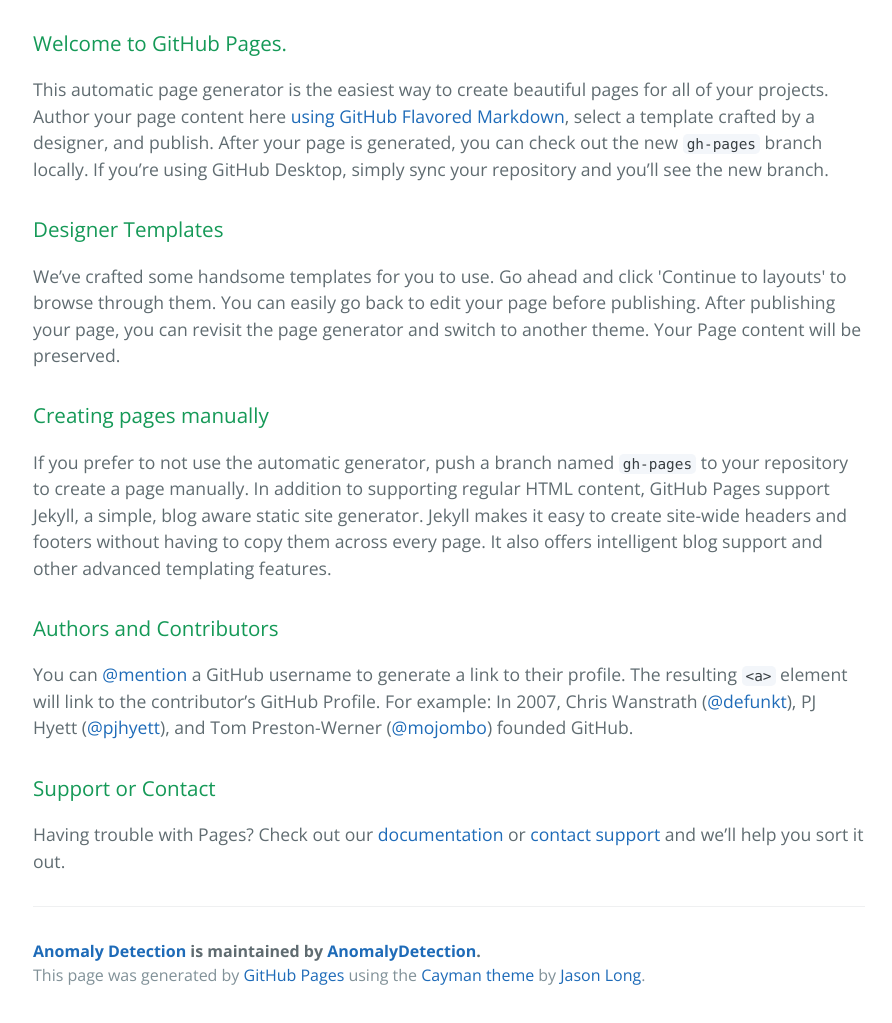
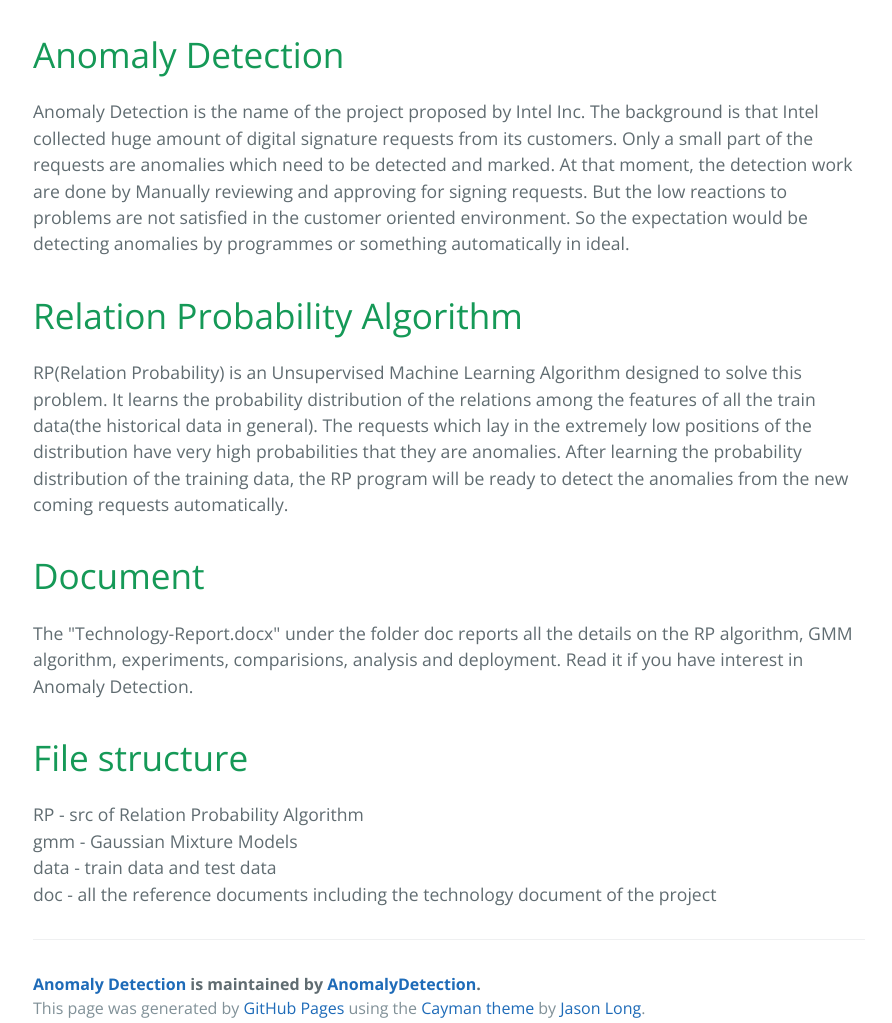
Before and after one commit to AnomalyDetection/demola, a plain HTML site: page index.html in a window 1280 px wide. Shown: the part 340-1363 px from the top of the page, without its empty margins (191-1083 px from the left). Drawn offline with nearby package versions, Linux system fonts and the light colour scheme.

```diff
--- a/index.html
+++ b/index.html
@@ -19,30 +19,28 @@
     </section>
 
     <section class="main-content">
-      <h3>
-<a id="welcome-to-github-pages" class="anchor" href="#welcome-to-github-pages" aria-hidden="true"><span class="octicon octicon-link"></span></a>Welcome to GitHub Pages.</h3>
+      <h1>
+<a id="anomaly-detection" class="anchor" href="#anomaly-detection" aria-hidden="true"><span class="octicon octicon-link"></span></a>Anomaly Detection</h1>
 
-<p>This automatic page generator is the easiest way to create beautiful pages for all of your projects. Author your page content here <a href="https://guides.github.com/features/mastering-markdown/">using GitHub Flavored Markdown</a>, select a template crafted by a designer, and publish. After your page is generated, you can check out the new <code>gh-pages</code> branch locally. If you’re using GitHub Desktop, simply sync your repository and you’ll see the new branch.</p>
+<p>Anomaly Detection is the name of the project proposed by Intel Inc. The background is that Intel collected huge amount of digital signature requests from its customers. Only a small part of the requests are anomalies which need to be detected and marked. At that moment, the detection work are done by Manually reviewing and approving for signing requests. But the low reactions to problems are not satisfied in the customer oriented environment. So the expectation would be detecting anomalies by programmes or something automatically in ideal.</p>
 
-<h3>
-<a id="designer-templates" class="anchor" href="#designer-templates" aria-hidden="true"><span class="octicon octicon-link"></span></a>Designer Templates</h3>
+<h1>
+<a id="relation-probability-algorithm" class="anchor" href="#relation-probability-algorithm" aria-hidden="true"><span class="octicon octicon-link"></span></a>Relation Probability Algorithm</h1>
 
-<p>We’ve crafted some handsome templates for you to use. Go ahead and click 'Continue to layouts' to browse through them. You can easily go back to edit your page before publishing. After publishing your page, you can revisit the page generator and switch to another theme. Your Page content will be preserved.</p>
+<p>RP(Relation Probability) is an Unsupervised Machine Learning Algorithm designed to solve this problem. It learns the probability distribution of the relations among the features of all the train data(the historical data in general). The requests which lay in the extremely low positions of the distribution have very high probabilities that they are anomalies. After learning the probability distribution of the training data, the RP program will be ready to detect the anomalies from the new coming requests automatically.</p>
 
-<h3>
-<a id="creating-pages-manually" class="anchor" href="#creating-pages-manually" aria-hidden="true"><span class="octicon octicon-link"></span></a>Creating pages manually</h3>
+<h1>
+<a id="document" class="anchor" href="#document" aria-hidden="true"><span class="octicon octicon-link"></span></a>Document</h1>
 
-<p>If you prefer to not use the automatic generator, push a branch named <code>gh-pages</code> to your repository to create a page manually. In addition to supporting regular HTML content, GitHub Pages support Jekyll, a simple, blog aware static site generator. Jekyll makes it easy to create site-wide headers and footers without having to copy them across every page. It also offers intelligent blog support and other advanced templating features.</p>
+<p>The "Technology-Report.docx" under the folder doc reports all the details on the RP algorithm, GMM algorithm, experiments, comparisions, analysis and deployment. Read it if you have interest in Anomaly Detection.</p>
 
-<h3>
-<a id="authors-and-contributors" class="anchor" href="#authors-and-contributors" aria-hidden="true"><span class="octicon octicon-link"></span></a>Authors and Contributors</h3>
+<h1>
+<a id="file-structure" class="anchor" href="#file-structure" aria-hidden="true"><span class="octicon octicon-link"></span></a>File structure</h1>
 
-<p>You can <a href="https://github.com/blog/821" class="user-mention">@mention</a> a GitHub username to generate a link to their profile. The resulting <code>&lt;a&gt;</code> element will link to the contributor’s GitHub Profile. For example: In 2007, Chris Wanstrath (<a href="https://github.com/defunkt" class="user-mention">@defunkt</a>), PJ Hyett (<a href="https://github.com/pjhyett" class="user-mention">@pjhyett</a>), and Tom Preston-Werner (<a href="https://github.com/mojombo" class="user-mention">@mojombo</a>) founded GitHub.</p>
-
-<h3>
-<a id="support-or-contact" class="anchor" href="#support-or-contact" aria-hidden="true"><span class="octicon octicon-link"></span></a>Support or Contact</h3>
-
-<p>Having trouble with Pages? Check out our <a href="https://help.github.com/pages">documentation</a> or <a href="https://github.com/contact">contact support</a> and we’ll help you sort it out.</p>
+<p>RP - src of Relation Probability Algorithm<br>
+gmm - Gaussian Mixture Models<br>
+data - train data and test data<br>
+doc - all the reference documents including the technology document of the project<br></p>
 
       <footer class="site-footer">
         <span class="site-footer-owner"><a href="https://github.com/AnomalyDetection/demola">Anomaly Detection</a> is maintained by <a href="https://github.com/AnomalyDetection">AnomalyDetection</a>.</span>
```
Also changed, not shown: params.json (+1 -1 lines).
